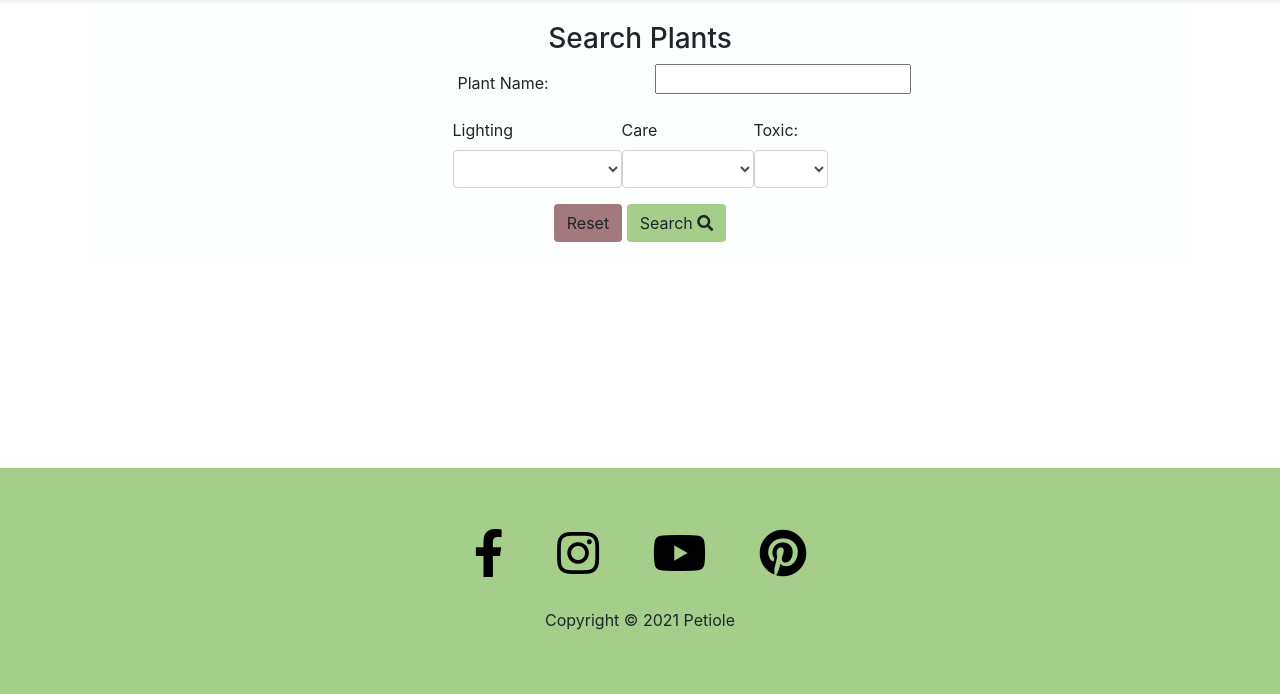
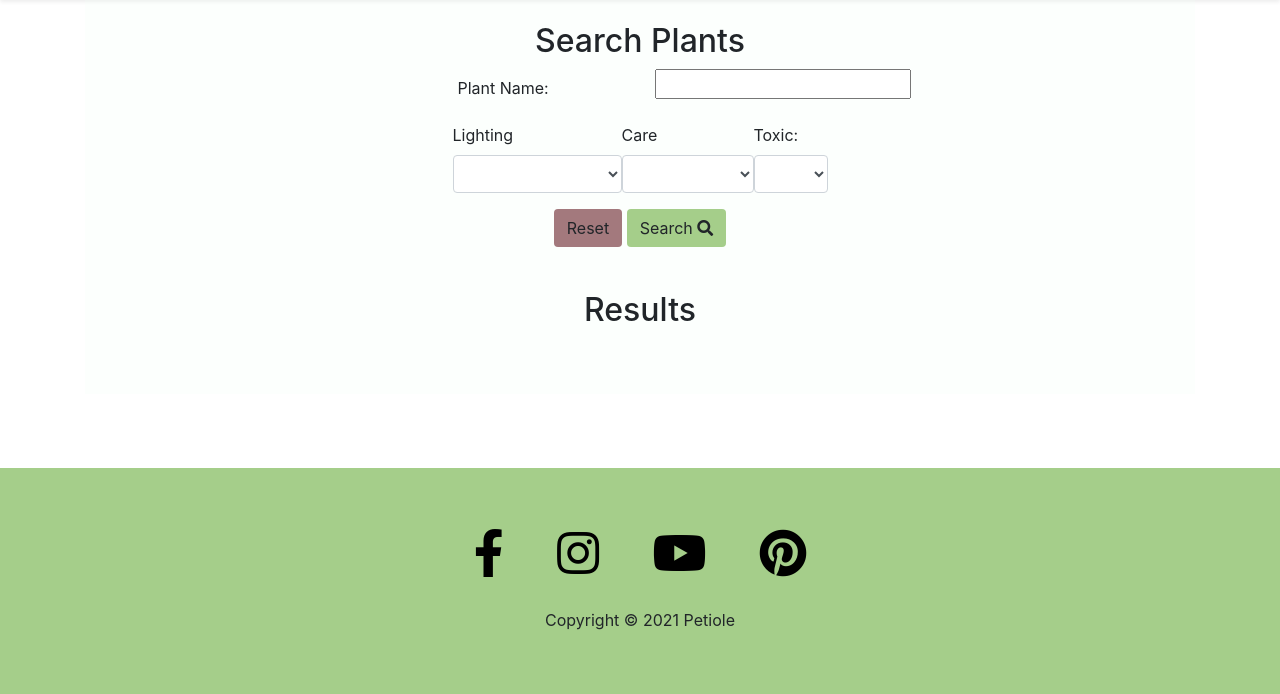
Before and after one commit to keeks-mtl/petiole, a Flask app: page /search in a window 1280 px wide. Shown: the part 106-800 px from the top of the page. Run offline with Flask 2, Linux system fonts and the light colour scheme; data that the repository does not hold is empty; some libraries are stand-ins or nearby versions.

Commit message:
Change page titles to h2

```diff
--- a/templates/add_plant.html
+++ b/templates/add_plant.html
@@ -2,7 +2,7 @@
 {% block content %}
 
     <div class="container add-plant-form">
-        <h3 class="text-center">Add Plant</h3>
+        <h2 class="text-center">Add Plant</h2>
         <div class="row light-grey-box justify-content-center">
             <form class="col-md-11" method="POST" action="{{ url_for('add_plant') }}">
                 <!-- latin name input -->
--- a/templates/edit_plant.html
+++ b/templates/edit_plant.html
@@ -2,7 +2,7 @@
 {% block content %}
 
     <div class="container add-plant-form">
-        <h3 class="text-center">Edit Plant</h3>
+        <h2 class="text-center">Edit Plant</h2>
         <div class="row light-grey-box justify-content-center">
             <form class="col-md-11" method="POST" action="{{ url_for('edit_plant', plant_id=plant._id) }}">
                 <div class="form-group row">
--- a/templates/plants.html
+++ b/templates/plants.html
@@ -2,7 +2,7 @@
 {% block content %}
 
     <div class="container main-plants-container">
-        <h3 class="text-center">Petiole Plants</h3>
+        <h2 class="text-center">Petiole Plants</h2>
         <div class="container index-cards light-grey-box">
             <div class="row justify-content-center">
                 {% for plant in plants %}
--- a/templates/profile.html
+++ b/templates/profile.html
@@ -2,10 +2,10 @@
 {% block content %}
 
     <div class="container profile-container">
-        <h3 class="text-center text-capitalize">
+        <h2 class="text-center text-capitalize">
             Welcome {{ username }},
-        </h3>
-        <h4 class="text-center">here are your plants!</h4>
+        </h2>
+        <h3 class="text-center">here are your plants!</h3>
         <div class="row">
             <div class="col-12 text-center">
                 <a href="{{ url_for('add_plant') }}" class="btn green-btn">
--- a/templates/search.html
+++ b/templates/search.html
@@ -4,7 +4,7 @@
     <div class="container-fluid no-gutters search-plant-form">
         <div class="row justify-content-center">
             <form class="col-12 light-grey-box" method="POST" action="{{ url_for('search') }}">
-                <h3 class="text-center">Search Plants</h3>
+                <h2 class="text-center">Search Plants</h2>
                 <!-- Plant name search (both latin & common) -->
                 <div class="form-group row text-center justify-content-center">
                     <label class="col-sm-3 col-form-label" for="plant_name">
@@ -61,6 +61,8 @@
             </form>
         </div>
     </div>
+    <div class="container light-grey-box">
+        <h2 class="text-center">Results</h2>
             <div class="row index-cards">
                 {% for plant in plants %}
                     <div class="col-sm-6 col-md-4 col-lg-3 text-center">
@@ -93,6 +95,7 @@
                     </div>
                 {% endfor %}
             </div>
+    </div>
 
 
 
```
